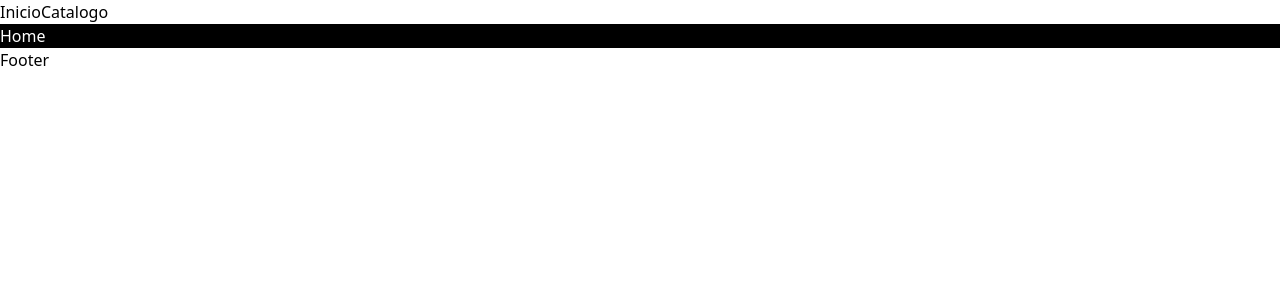
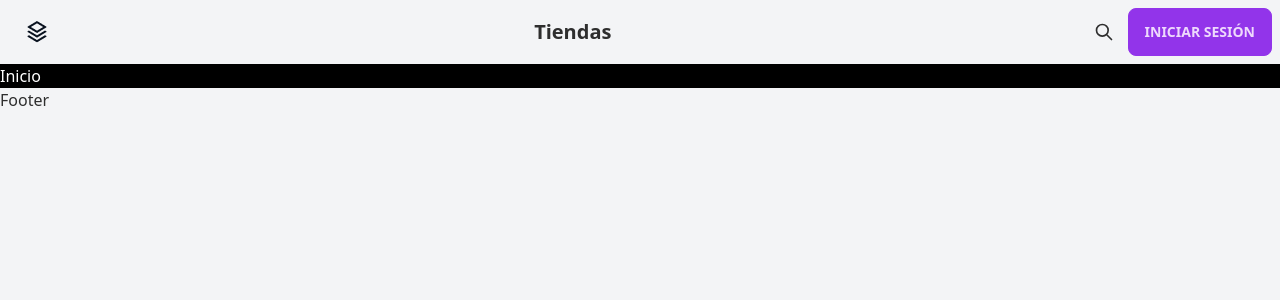
Before and after one commit to JoaquinMeneses/Stock-Front, a Next.js app: page / in a window 1280 px wide. Shown: the top 300 px of the page. Built offline with nearby package versions, Linux system fonts and the light colour scheme.

Commit message:
Joaquin (#2)
* Create template

* Add NavBar

* Add NavBar

* Modify NavBar

```diff
--- /dev/null
+++ b/app/iniciar-sesion/page.tsx
@@ -0,0 +1,7 @@
+const IniciarSesion = () => {
+  return (
+    <div>Iniciar Sesion</div>
+  )
+}
+
+export default IniciarSesion
--- a/app/page.tsx
+++ b/app/page.tsx
@@ -1,7 +1,7 @@
-const Home = () => {
+const Inicio = () => {
   return (
-    <div className="bg-black text-white">Home</div>
+    <div className="bg-black text-white">Inicio</div>
   )
 }
 
-export default Home
+export default Inicio
--- /dev/null
+++ b/app/tiendas/page.tsx
@@ -0,0 +1,7 @@
+const Tienda = () => {
+  return (
+    <div>Tienda</div>
+  )
+}
+
+export default Tienda
--- /dev/null
+++ b/components/Auth.tsx
@@ -0,0 +1,11 @@
+import Link from "next/link";
+
+const Auth = () => {
+  return (
+    <>
+      <Link href="iniciar-sesion" className="btn btn-primary">Iniciar sesión</Link>
+    </>
+  );
+};
+
+export default Auth;
--- /dev/null
+++ b/components/Menu.tsx
@@ -0,0 +1,57 @@
+import Profile from "./Profile";
+import Auth from "./Auth";
+
+const user = true;
+
+const Menu = () => {
+  const Cart = () => {
+    return (
+      <div className="btn btn-ghost btn-circle">
+        <svg
+          xmlns="http://www.w3.org/2000/svg"
+          className="h-5 w-5"
+          fill="none"
+          viewBox="0 0 24 24"
+          stroke="currentColor"
+        >
+          <path
+            strokeLinecap="round"
+            strokeLinejoin="round"
+            strokeWidth="2"
+            d="M3 3h2l.4 2M7 13h10l4-8H5.4M7 13L5.4 5M7 13l-2.293 2.293c-.63.63-.184 1.707.707 1.707H17m0 0a2 2 0 100 4 2 2 0 000-4zm-8 2a2 2 0 11-4 0 2 2 0 014 0z"
+          />
+        </svg>
+      </div>
+    );
+  };
+  return (
+    <div>
+      <div className="btn btn-ghost btn-circle">
+        <svg
+          xmlns="http://www.w3.org/2000/svg"
+          className="h-5 w-5"
+          fill="none"
+          viewBox="0 0 24 24"
+          stroke="currentColor"
+        >
+          <path
+            strokeLinecap="round"
+            strokeLinejoin="round"
+            strokeWidth="2"
+            d="M21 21l-6-6m2-5a7 7 0 11-14 0 7 7 0 0114 0z"
+          />
+        </svg>
+      </div>
+      {!user ? (
+        <>
+          <Cart />
+          <Profile />
+        </>
+      ) : (
+        <Auth />
+      )}
+    </div>
+  );
+};
+
+export default Menu;
--- a/components/NavBar.tsx
+++ b/components/NavBar.tsx
@@ -1,18 +1,16 @@
 import Link from "next/link";
-
-const Routes = [
-  { route: "/", label: "Inicio" },
-  { route: "/catalogo", label: "Catalogo" },
-];
+import Menu from "./Menu";
 
 const NavBar = () => {
   return (
-    <div>
-      {Routes.map((route) => (
-        <Link href={route.route} key={route.route}>
-          {route.label}
-        </Link>
-      ))}
+    <div className="navbar bg-base-100 flex justify-between">
+      <Link href="/" className="btn btn-ghost normal-case text-xl">
+        <img src="icon.png" alt="" />
+      </Link>
+      <Link href="/tiendas" className="btn btn-ghost normal-case text-xl">
+        Tiendas
+      </Link>
+      <Menu />
     </div>
   );
 };
--- /dev/null
+++ b/components/Profile.tsx
@@ -0,0 +1,11 @@
+const Profile = () => {
+  return (
+    <div className="btn btn-ghost btn-circle avatar">
+      <div className="w-8 rounded-full">
+        <img src="https://i.postimg.cc/nhFHyhsF/peepo-mobile.png" />
+      </div>
+    </div>
+  );
+};
+
+export default Profile;
--- a/package.json
+++ b/package.json
@@ -13,6 +13,7 @@
     "@types/react": "18.2.16",
     "@types/react-dom": "18.2.7",
     "autoprefixer": "10.4.14",
+    "daisyui": "^3.5.0",
     "eslint": "8.45.0",
     "eslint-config-next": "13.4.12",
     "next": "13.4.12",
--- a/tailwind.config.js
+++ b/tailwind.config.js
@@ -1,18 +1,27 @@
 /** @type {import('tailwindcss').Config} */
+
 module.exports = {
   content: [
-    './pages/**/*.{js,ts,jsx,tsx,mdx}',
-    './components/**/*.{js,ts,jsx,tsx,mdx}',
-    './app/**/*.{js,ts,jsx,tsx,mdx}',
+    "./pages/**/*.{js,ts,jsx,tsx,mdx}",
+    "./components/**/*.{js,ts,jsx,tsx,mdx}",
+    "./app/**/*.{js,ts,jsx,tsx,mdx}",
   ],
-  theme: {
-    extend: {
-      backgroundImage: {
-        'gradient-radial': 'radial-gradient(var(--tw-gradient-stops))',
-        'gradient-conic':
-          'conic-gradient(from 180deg at 50% 50%, var(--tw-gradient-stops))',
+  daisyui: {
+    themes: [
+      {
+        mytheme: {
+          primary: "#9333ea",
+          secondary: "#d926a9",
+          accent: "#1fb2a6",
+          neutral: "#1c1917",
+          "base-100": "#f3f4f6",
+          info: "#38bdf8",
+          success: "#16a34a",
+          warning: "#facc15",
+          error: "#dc2626",
+        },
       },
-    },
+    ],
   },
-  plugins: [],
-}
+  plugins: [require("daisyui")],
+};
--- a/tsconfig.json
+++ b/tsconfig.json
@@ -23,6 +23,6 @@
       "@/*": ["./*"]
     }
   },
-  "include": ["next-env.d.ts", "**/*.ts", "**/*.tsx", ".next/types/**/*.ts"],
+  "include": ["next-env.d.ts", "**/*.ts", "**/*.tsx", ".next/types/**/*.ts", "components/Auth.tsx"],
   "exclude": ["node_modules"]
 }
```
Also changed, not shown: public/icon.png (added), 1 other file (tests, documents, lock files or other folders).
